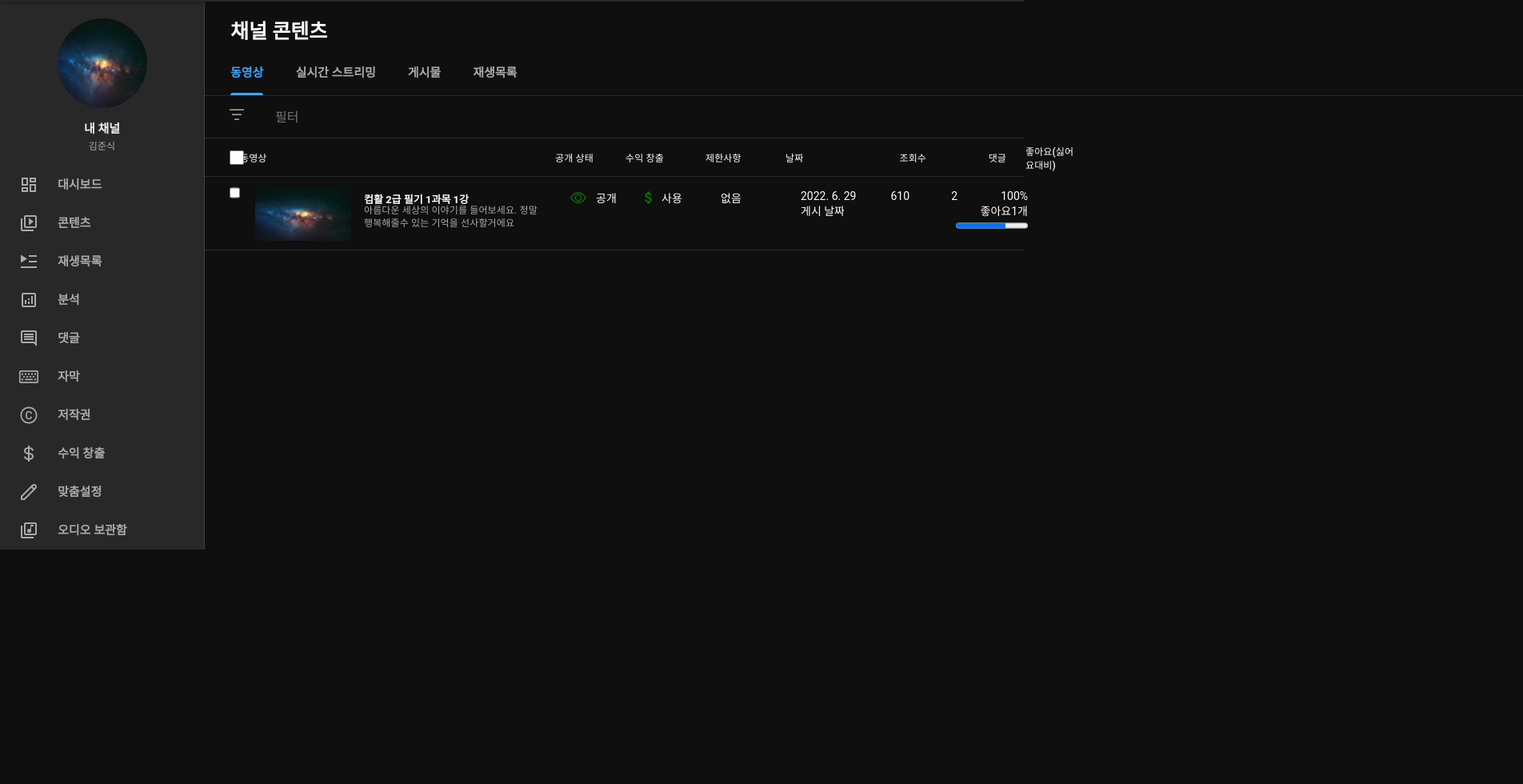
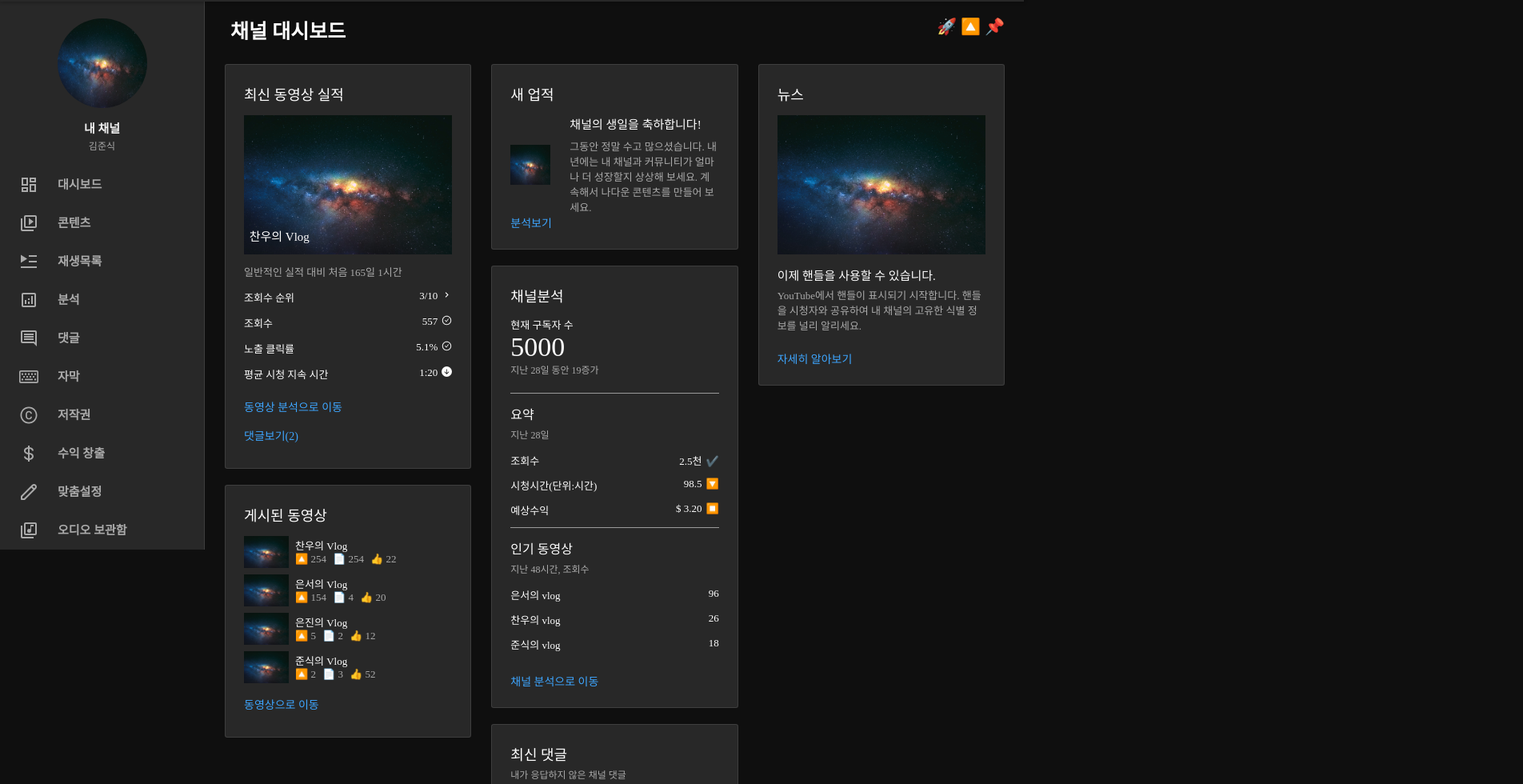
Before and after one commit to sikkzz/wetube-frontend, a React (Create React App) app: page /studio in a window 1280 px wide. Shown: the part 65-1045 px from the top of the page at 80% size, 1904 px wide, since content can reach past the window. Before the commit the page ends 800 px from the top, so only its background shows below. Built offline with nearby package versions, Linux system fonts and the light colour scheme.

Commit message:
Refactor:Dashboard and content layout

```diff
--- a/src/components/StudioContent/StudioContent.jsx
+++ b/src/components/StudioContent/StudioContent.jsx
@@ -19,28 +19,28 @@ const StudioContent = () => {
               onClick={() => selectSet(0)}
             >
               <span className="title">동영상</span>
-              <sapn className={`selectionBar`}></sapn>
+              <span className={`selectionBar`}></span>
             </div>
             <div
               className={`tab-content ${select === 1 ? "active" : ""}`}
               onClick={() => selectSet(1)}
             >
               <span className="title">실시간 스트리밍</span>
-              <sapn className={`selectionBar`}></sapn>
+              <span className={`selectionBar`}></span>
             </div>
             <div
               className={`tab-content ${select === 2 ? "active" : ""}`}
               onClick={() => selectSet(2)}
             >
               <span className="title">게시물</span>
-              <sapn className={`selectionBar`}></sapn>
+              <span className={`selectionBar`}></span>
             </div>
             <div
               className={`tab-content ${select === 3 ? "active" : ""}`}
               onClick={() => selectSet(3)}
             >
               <span className="title">재생목록</span>
-              <sapn className={`selectionBar`}></sapn>
+              <span className={`selectionBar`}></span>
             </div>
           </div>
         </div>
--- a/src/components/StudioContent/StudioDashbord.jsx
+++ b/src/components/StudioContent/StudioDashbord.jsx
@@ -110,7 +110,7 @@ const StudioDashbord = () => {
             <div className="achievement">
               <div className="achievement_header">새 업적</div>
               <div className="achievement_container">
-                <img className="emoticon" src={testimages}></img>
+                <img className="emoticon" src={testimages} alt=""></img>
                 <div className="achievement_content">
                   <div className="content_title">채널의 생일을 축하합니다!</div>
                   <div className="content_description">
@@ -194,7 +194,7 @@ const StudioDashbord = () => {
                   <>
                     <div className="reviewBox" key={i}>
                       <div>
-                        <img className="profileImg" src={x.profileImg} />
+                        <img className="profileImg" src={x.profileImg} alt="" />
                       </div>
                       <div className="reivewContent">
                         <div className="nickname">
@@ -205,7 +205,7 @@ const StudioDashbord = () => {
                         <div className="reivew">{x.reivew}</div>
                       </div>
                       <div>
-                        <img className="Ssumnail" src={x.Ssunail} />
+                        <img className="Ssumnail" src={x.Ssunail} alt="" />
                       </div>
                     </div>
                     <hr className="reviewHr" />
--- a/src/constants/data/StudioDashboardData.js
+++ b/src/constants/data/StudioDashboardData.js
@@ -1,11 +1,12 @@
 import testimages from "../../assets/test2.jpg";
+import Icons from "../../constants/icon";
 
 export const StudioDashboardData = {
   analysisdata: [
-    { title: "조회수 순위", analysis: "3/10", emoticon: "🔥" },
-    { title: "조회수", analysis: "557", emoticon: "✔️" },
-    { title: "노출 클릭률", analysis: "5.1%", emoticon: "✔️" },
-    { title: "평균 시청 지속 시간", analysis: "1:20", emoticon: "🔽" },
+    { title: "조회수 순위", analysis: "3/10", emoticon: <Icons.MdNavigateNext/> },
+    { title: "조회수", analysis: "557", emoticon: <Icons.AiOutlineCheckCircle/> },
+    { title: "노출 클릭률", analysis: "5.1%", emoticon: <Icons.AiOutlineCheckCircle/>},
+    { title: "평균 시청 지속 시간", analysis: "1:20", emoticon: <Icons.BsArrowDownCircleFill/> },
   ],
 
   releasedData: [
--- a/src/pages/StudioPage/StudioPage.jsx
+++ b/src/pages/StudioPage/StudioPage.jsx
@@ -9,8 +9,8 @@ const StudioPage = () => {
     <>
       <StudioHeader />
       <StudioSidebar />
-      {/* <StudioDashbord /> */}
-      <StudioContent />
+      <StudioDashbord />
+      {/* <StudioContent /> */}
 
 
     </>
```
Also changed, not shown: src/constants/icon/Icon.js (+6 -1 lines).
